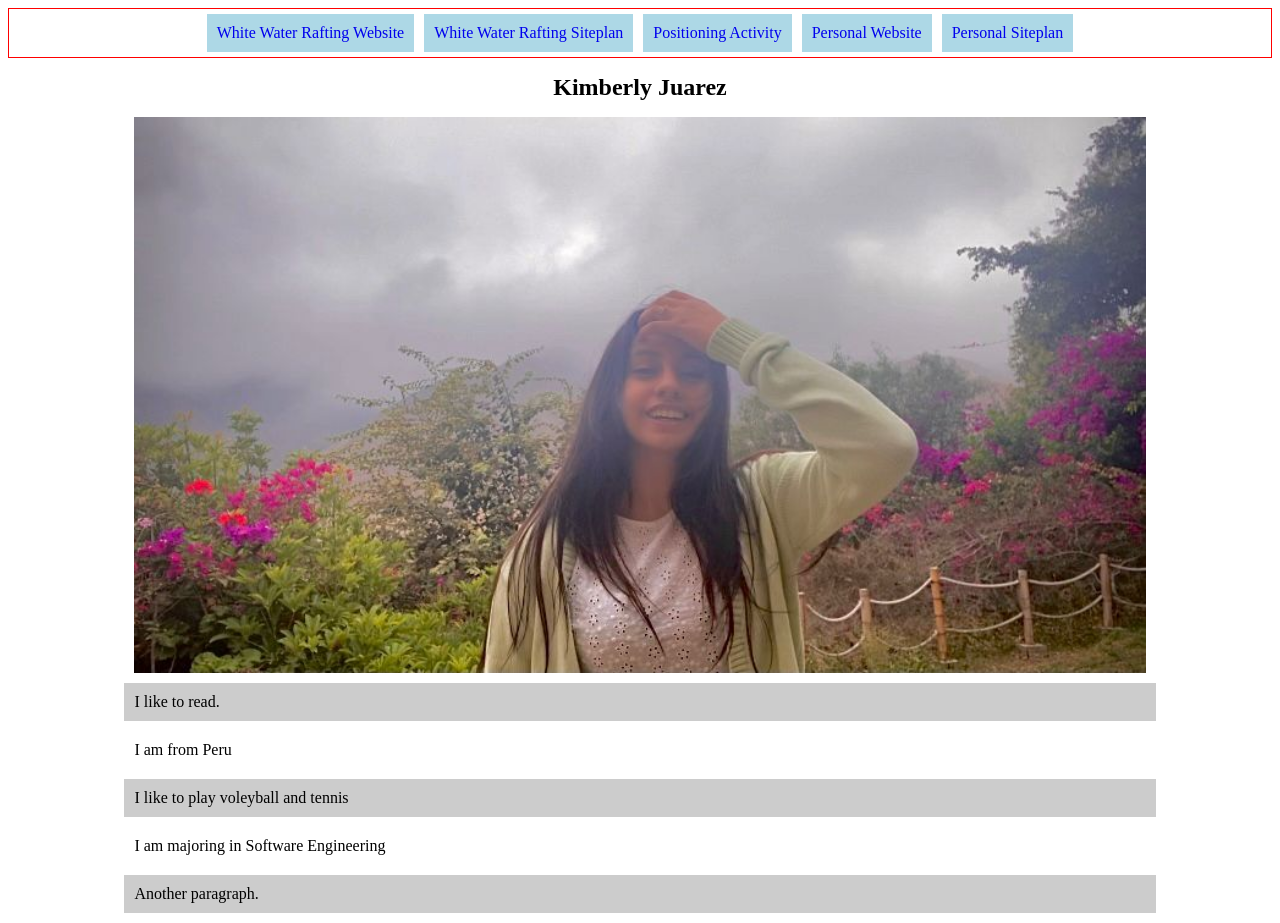
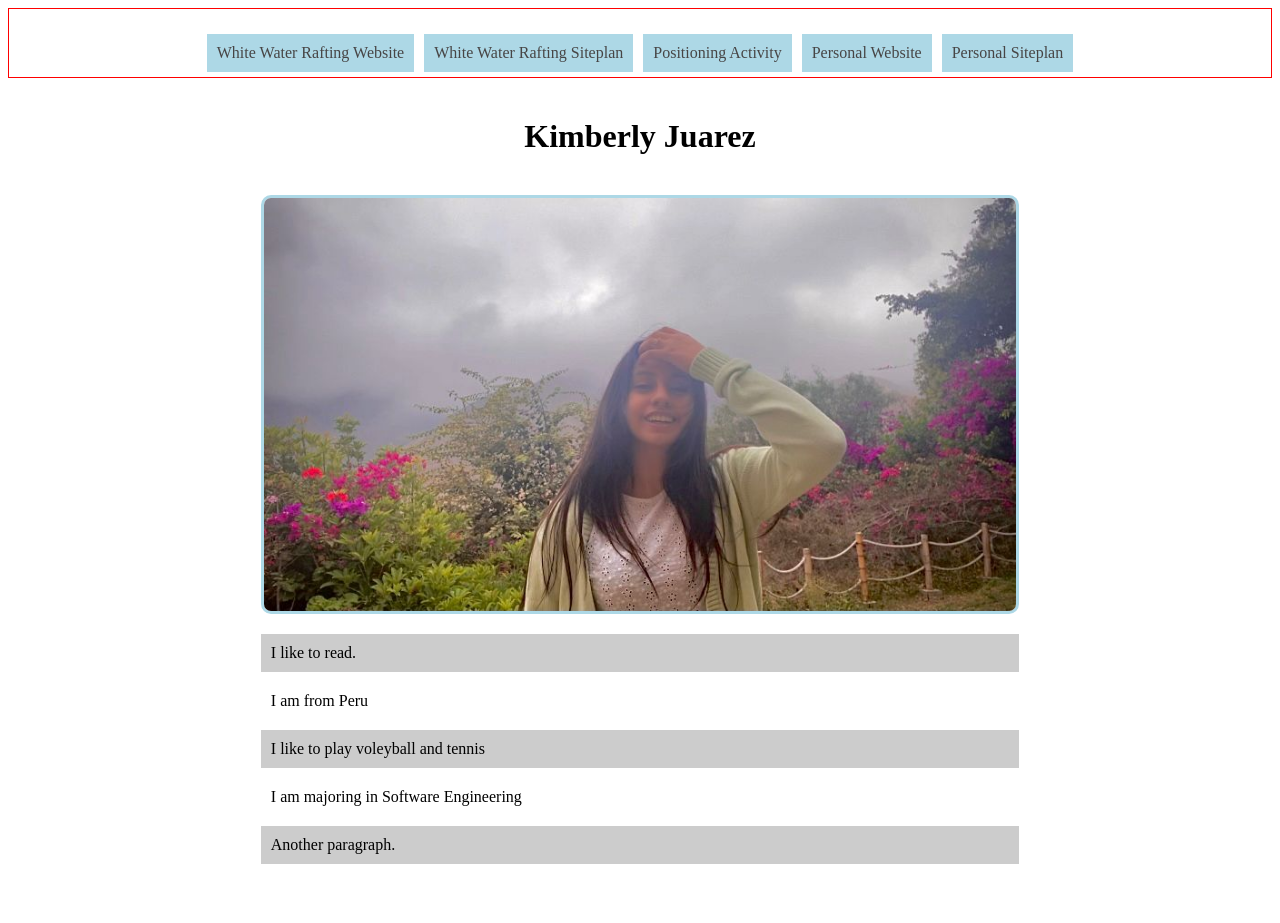
Before and after one commit to kimy2905/wdd130, a plain HTML site: page index.html in a window 1280 px wide. After the commit the page ends 874 px from the top, so only its background shows below. Drawn offline with Linux system fonts and the light colour scheme.

Commit message:
homework done

```diff
--- a/portal.css
+++ b/portal.css
@@ -1,3 +1,5 @@
+@import url('https://fonts.googleapis.com/css2?family=Caveat:wght@700&family=Playfair+Display&display=swap');
+
 nav {
     border: 1px solid red;
     background-color: a;
@@ -12,6 +14,8 @@ text-decoration:none;
 padding: 10px;
 margin: 5px;
 background-color: lightblue;
+color: rgb(71,69,69)
+
 
 }
 a:hover{
@@ -19,21 +23,34 @@ a:hover{
     color: white;
 
 }
+nav {
+    display: flex;
+    justify-content:center;
+    padding-top: 20px;
+}
+
 h1 {
-    font-size: 1.5em;
+    font-size: 2em;
     text-align: center;
+    margin: 40px;
 }
 
 img{
-    width: 80%;
+    width: 60%;
     display: block;
-    margin: 0 auto;
+    margin: 20px auto;
+    border: 3px solid lightblue;
+    padding: 5px 40 px 10 px 0;
+    box-sizing: border-box;
+    border-radius: 10px;
+
 
 }
 p{
-    width:80%;
+    width:60%;
     margin: 10px auto;
     padding: 10px;
+    box-sizing: border-box;
 
 }
 .background{
--- a/wwr/styles/style.css
+++ b/wwr/styles/style.css
@@ -1,16 +1,16 @@
 #background {
     height: 725px;
-    background-color: #6C84B4;
+    background-color: #d9c2a3;
 }
 
 body {
     background-color: #fcfbfb;
 }
 header {
-    background-color:rgba(20,30,13, .7);
+    background-color: rgba(20,30,13, .7);
 }
 nav a:hover {
-    background-color: black;
+    background-color:black;
 }
 main section {
     text-align: center;
@@ -82,3 +82,69 @@ a{
 .logo, .icon{
     width:80px
 }
+
+#logo_link {
+    padding-top: 5px;}
+nav a {
+    padding: 35px;}
+.book, .join  {
+    padding: 15px 30px;}
+.icon {
+    padding-top: 10px;}
+.msg {
+    padding: 35px;}
+.msg p  {
+    padding-bottom: 15px;}
+footer {
+    padding: 25px 50px;}
+footer .social img {
+    padding-top: 15px;}
+
+.home-title {
+    margin-top: 10px;
+    font-family: 'Rock Salt', 'Bradley Hand', sans-serif;
+    font-size: 2em;
+    color: #d9c2a3;
+}
+.msg {
+    background-color: #6f7364;
+    line-height: 1.5em;
+  }
+  body {
+    background-color: #fcfbfb;
+    font-family: Raleway, Arial, sans-serif;
+    font-size: 22px;
+    margin: 0;
+    padding: 0;
+}
+h2 {
+    margin: 0;
+}
+nav a {
+    text-decoration: none;
+    color: #fcfbfb;
+    text-align: center;
+    padding: 35px;
+}
+.book, .join {
+    background-color: #d9c2a3;
+    color: black;
+    text-decoration: none;
+    font-size: 18px;
+    padding: 15px 30px;
+    margin-top: 50px;
+    border-radius: 5px;
+}
+.card-img {
+    border: 10px solid #d9c2a3;
+}
+.rivers-card, .camping-card, .rapids-card{
+    margin: 200px 0;
+}
+main section img {
+    box-sizing: border-box;
+}
+
+footer{
+    margin-top:200px;
+}
```
Also changed, not shown: wwr/index.html (+2 -2 lines).
